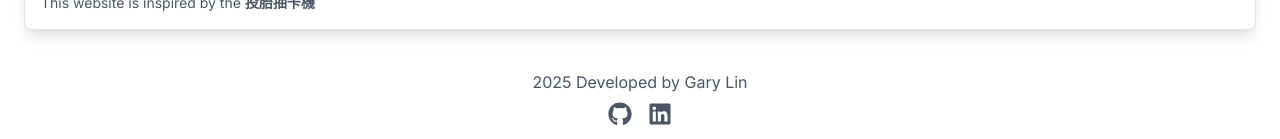
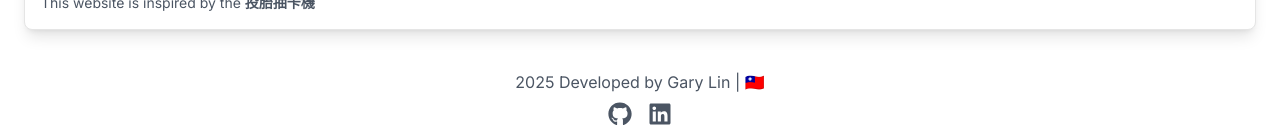
Before and after one commit to garylin0969/life-restart, a Next.js app: page /en in a window 1280 px wide. Shown: the part 666-805 px from the top of the page. Built offline with nearby package versions, Linux system fonts and the light colour scheme.

Commit message:
feat: add Taiwan flag emoji to footer

```diff
--- a/src/components/footer.tsx
+++ b/src/components/footer.tsx
@@ -3,7 +3,7 @@
 const Footer = () => {
     return (
         <footer className="p-4 text-center">
-            <p className="text-gray-600 dark:text-gray-400">2025 Developed by Gary Lin</p>
+            <p className="text-gray-600 dark:text-gray-400">2025 Developed by Gary Lin | 🇹🇼</p>
             <div className="flex justify-center gap-4 mt-2">
                 <a href="https://github.com/garylin0969" target="_blank" rel="noopener noreferrer">
                     <FaGithub className="w-6 h-6 text-gray-600 dark:text-gray-400 hover:text-gray-800 dark:hover:text-gray-200" />
```
